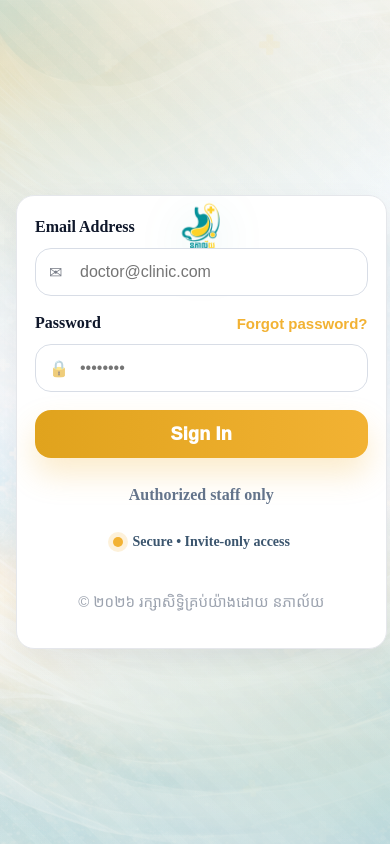
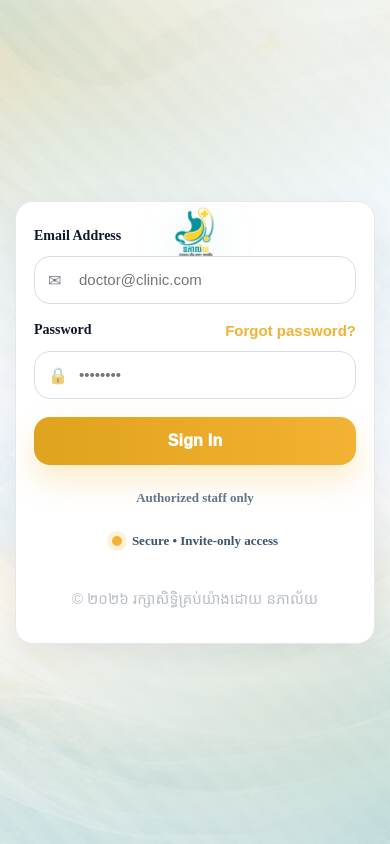
Before and after one commit to sunsorady/clinic-emr, a Next.js app: page / in a window 390 px wide. Built offline with nearby package versions, Linux system fonts and the light colour scheme; no server answers; a web font is replaced by a local one.

Commit message:
Fix mobile viewport for iPhone

```diff
--- a/src/app/globals.css
+++ b/src/app/globals.css
@@ -170,3 +170,60 @@ body{
 html, body {
   font-family: "Times New Roman", Times, serif;
 }
+
+/* ===== Mobile fixes ===== */
+@media (max-width: 480px) {
+  .login {
+    padding: 12px;
+  }
+
+  .card {
+    width: 100%;
+    max-width: 360px;
+    padding: 20px 18px;
+    border-radius: 18px;
+  }
+
+  .logo {
+    max-width: 110px;
+    margin-bottom: 8px;
+  }
+
+  .label {
+    font-size: 14px;
+  }
+
+  .input {
+    height: 44px;
+    font-size: 15px;
+  }
+
+  .btn {
+    height: 46px;
+    font-size: 16px;
+    border-radius: 12px;
+  }
+
+  .muted,
+  .pill {
+    font-size: 13px;
+  }
+
+  .footerKhmer {
+    margin-top: 12px;
+    font-size: 12px;
+    opacity: 0.7;
+  }
+}
+
+@media (max-width: 480px) {
+  .bgImage {
+    background-position: center;
+    background-size: cover;
+    opacity: 0.35;
+  }
+}
+
+.header {
+  margin-bottom: 12px;
+}
--- a/src/app/layout.tsx
+++ b/src/app/layout.tsx
@@ -22,6 +22,7 @@ export const khmerFont = Kantumruy_Pro({
 export const metadata: Metadata = {
   title: "Clinic EMR",
   description: "Clinic EMR System",
+  viewport: "width=device-width, initial-scale=1, viewport-fit=cover",
 };
 
 export default function RootLayout({
```
